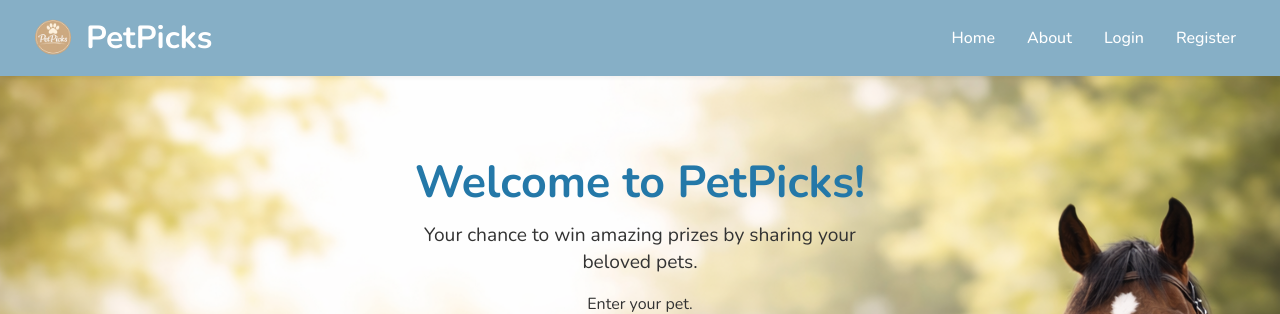
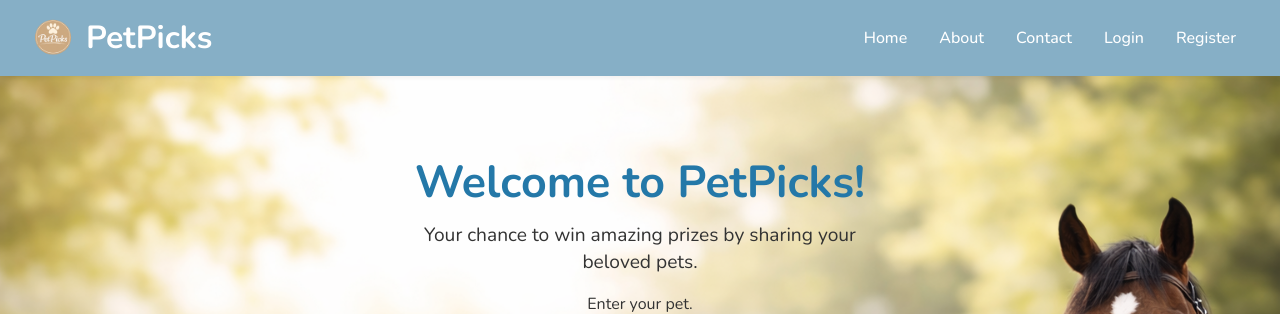
Before and after one commit to leilacsak/petpicks, a Django app: page / in a window 1280 px wide. Shown: the top 314 px of the page. Run offline with Django 5.2, Linux system fonts and the light colour scheme; data that the repository does not hold is empty; some libraries are stand-ins or nearby versions.

Commit message:
Add contact link to navigation bar and implement redirecting

```diff
--- a/core/urls.py
+++ b/core/urls.py
@@ -1,7 +1,16 @@
 from django.urls import path
 from . import views
+from django.shortcuts import redirect
+
+
+# Redirect view for /contact/ to home with anchor
+
+def contact_redirect(request):
+    return redirect('/#contact-form')
+
 
 urlpatterns = [
     path("", views.home, name="home"),
     path("about/", views.about, name="about"),
+    path("contact/", contact_redirect, name="contact"),
 ]
--- a/templates/base.html
+++ b/templates/base.html
@@ -48,6 +48,9 @@
                     </li>
                     <li class="nav-item">
                         <a class="nav-link" href="{% url 'about' %}">About</a>
+                    </li>
+                    <li class="nav-item">
+                        <a class="nav-link" href="{% url 'contact' %}">Contact</a>
                     </li>
 
                     {% if user.is_authenticated %}
```
